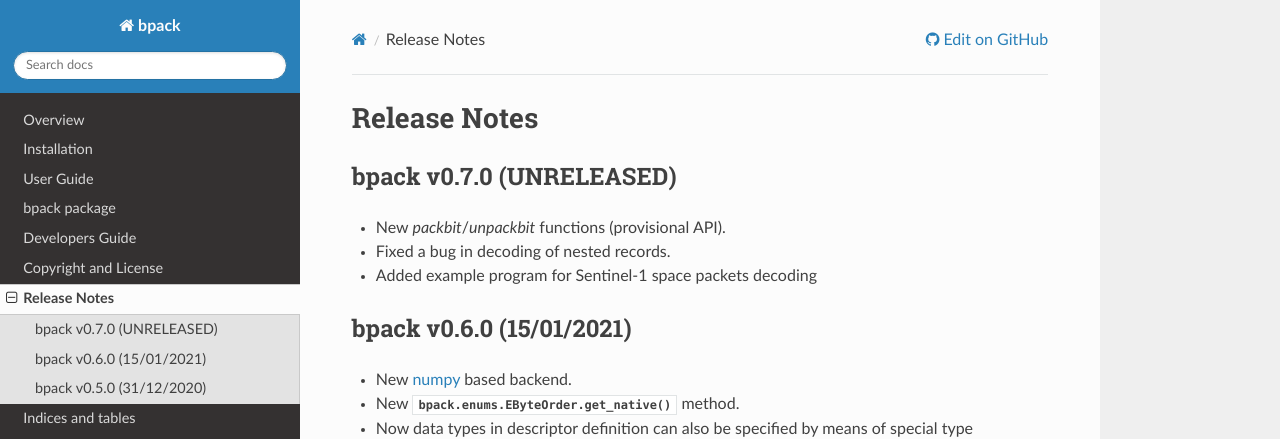
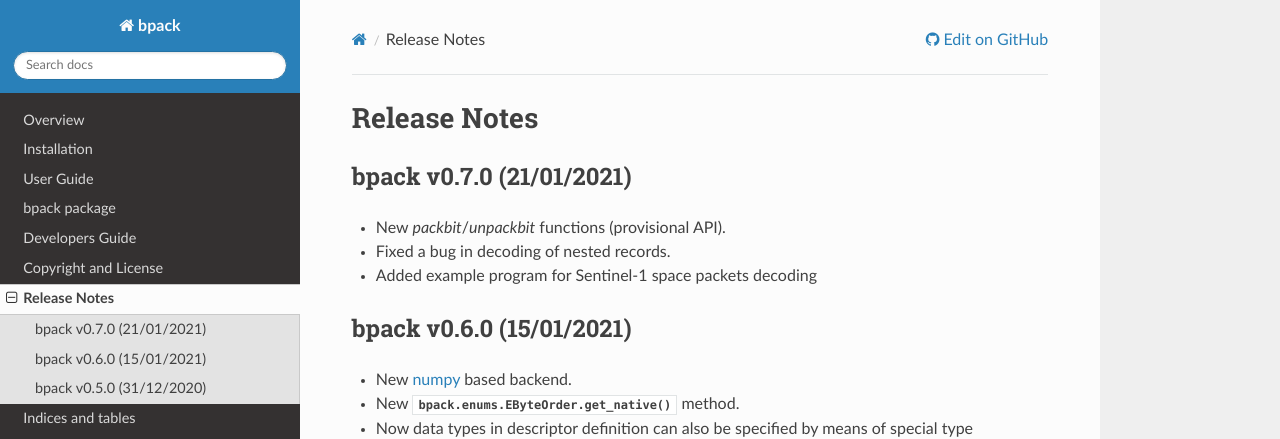
Before and after one commit to avalentino/bpack, a Sphinx documentation site: the page built from docs/release_notes.rst, in a window 1280 px wide and 1396 px high. Shown: the top 439 px of the window. Built offline with Sphinx 7.4.7 and the Read the Docs theme 2.0.0, drawn with Linux system fonts in a browser that asks for light colours; the version number is read from the project's files by our own code.

```diff
--- a/bpack/__init__.py
+++ b/bpack/__init__.py
@@ -12,4 +12,4 @@ from .enums import EBaseUnits, EByteOrder, EBitOrder            # noqa: F401
 from .typing import T                                           # noqa: F401
 
 
-__version__ = '0.7.0.dev0'
+__version__ = '0.7.0'
--- a/docs/release_notes.rst
+++ b/docs/release_notes.rst
@@ -1,7 +1,7 @@
 Release Notes
 =============
 
-bpack v0.7.0 (UNRELEASED)
+bpack v0.7.0 (21/01/2021)
 -------------------------
 
 * New *packbit*/*unpackbit* functions (provisional API).
```
